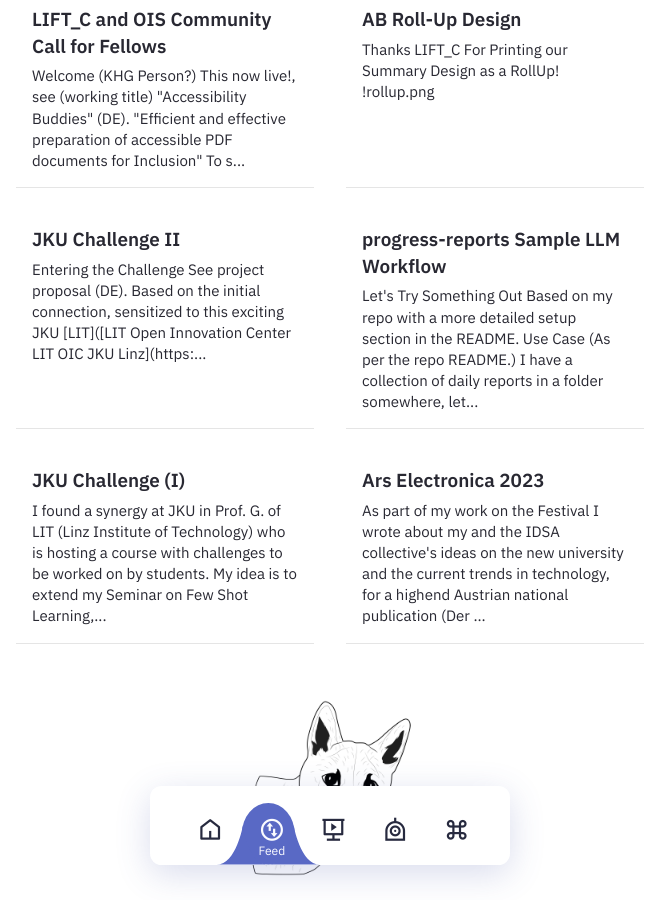
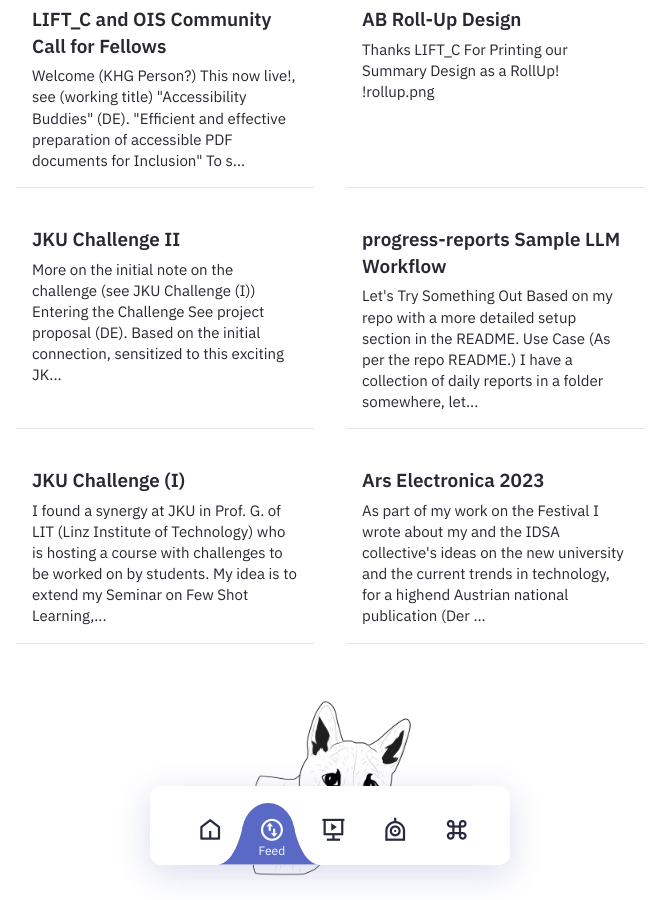
Before and after one commit to heseltime/heseltime.github.io, a Jekyll site: the page built from pages/notes.md, in a window 1280 px wide and 900 px high, scrolled down 1687 px. Shown: the whole window, without its empty margins (310-964 px from the left). Built offline with Jekyll 4.4.1, drawn with Linux system fonts in a browser that asks for light colours.

Commit message:
Try fix format

```diff
--- a/_notes/Public/Barrierfree Documents as JKU Challenge 2.md
+++ b/_notes/Public/Barrierfree Documents as JKU Challenge 2.md
@@ -3,6 +3,7 @@
 feed: show
 date: 08-02-2024
 ---
+More on the initial note on the challenge (see JKU Challenge (I)) -
 # Entering the Challenge
 
 See [project proposal](https://github.com/heseltime/heseltime.github.io/blob/e10cc293c4ef0854b5a62fb7f8643861ba82155b/assets/pdf/JKU_CommunityCall_Antrag_Final_Rework.pdf) (DE).
```
